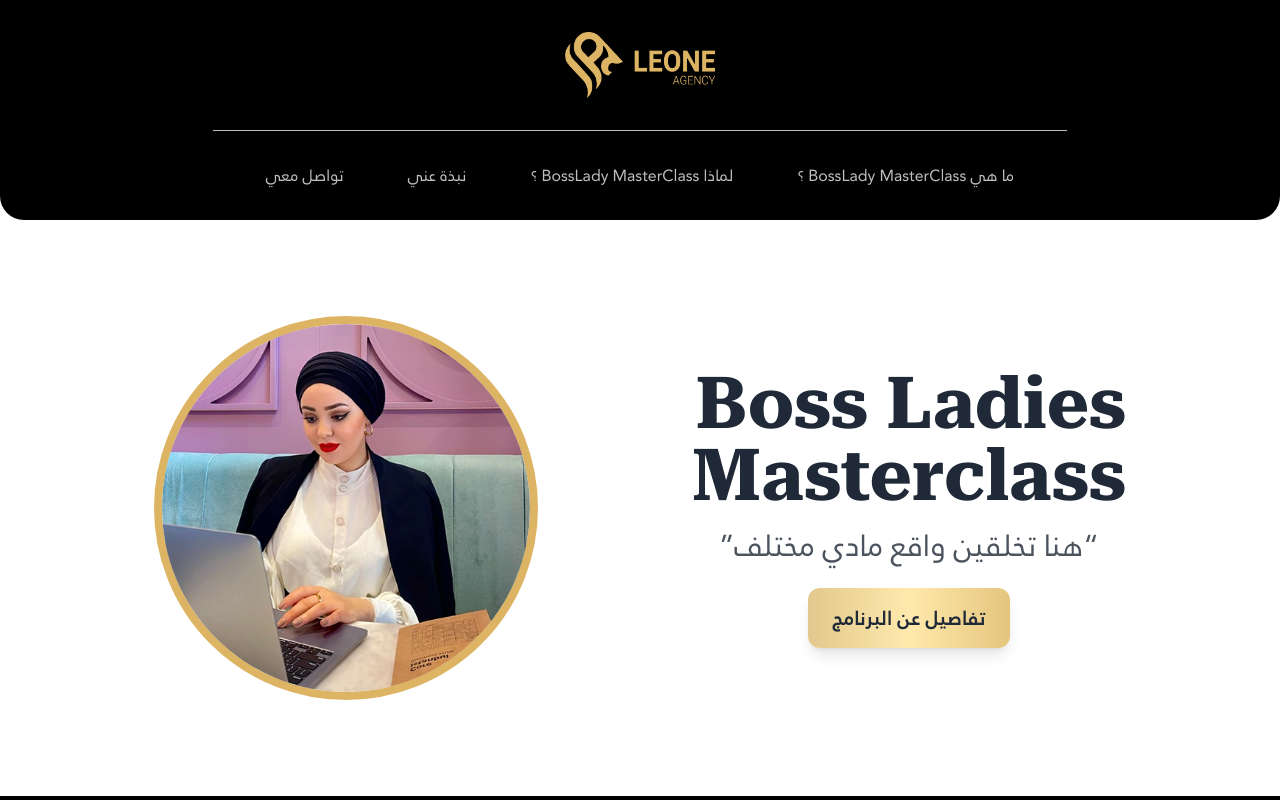
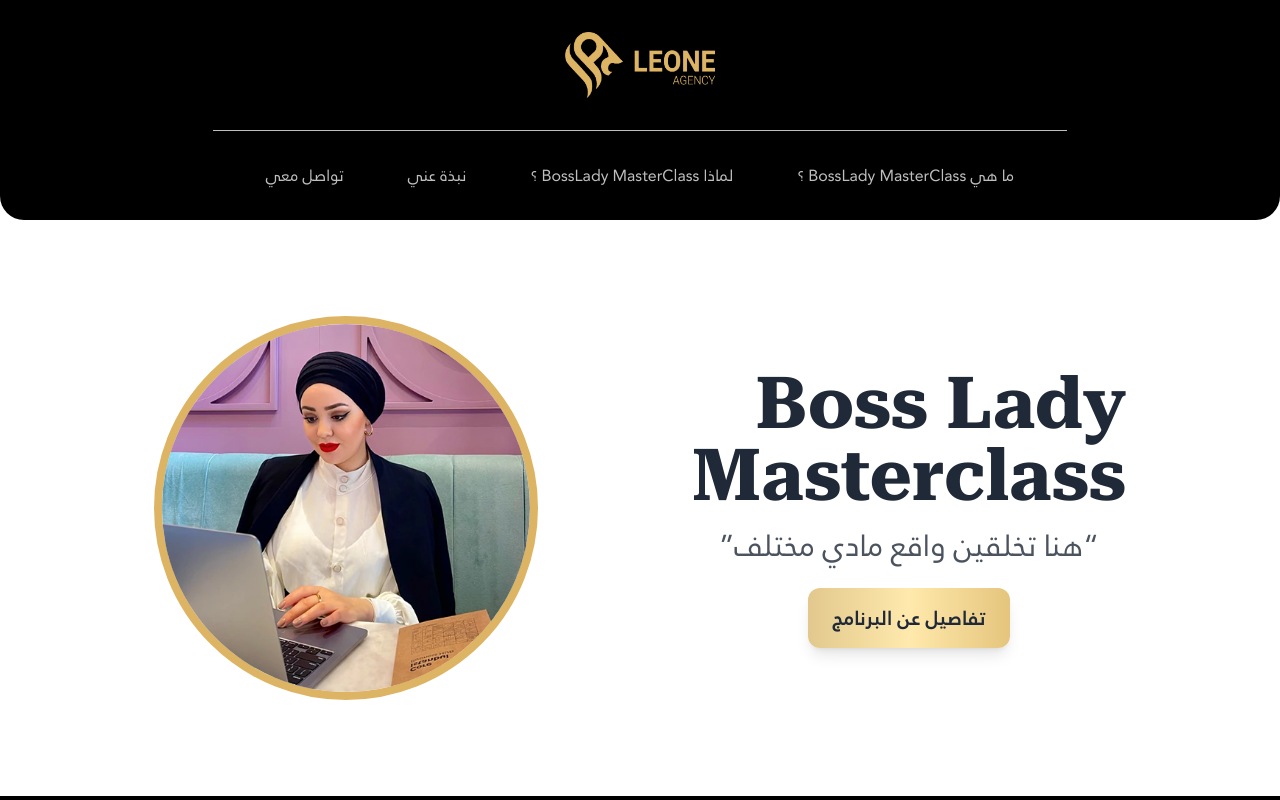
Before and after one commit to Maruxxx/raniamimoune_bosslady, a React (Create React App) app in the folder client/: page / in a window 1280 px wide. Shown: the top 800 px of the page. Built offline with nearby package versions, Linux system fonts and the light colour scheme; a web font is replaced by a local one.

Commit message:
Update Presentation.jsx

```diff
--- a/client/src/Containers/Presentation.jsx
+++ b/client/src/Containers/Presentation.jsx
@@ -4,7 +4,7 @@
   return (
     <div className='w-screen flex flex-col justify-evenly items-center my-12 md:flex-row lg:my-24'>
       <div className='flex justify-center items-center flex-col gap-4'>
-        <p className='font-roboto text-5xl lg:text-7xl'>Boss Ladies <br></br> Masterclass</p>
+        <p className='font-roboto text-5xl lg:text-7xl'>Boss Lady <br></br> Masterclass</p>
         <p className='font-jannaRegular text-2xl lg:text-3xl opacity-80 mb-2'>“هنا تخلقين واقع مادي مختلف”</p>
         <a href='#why' className='font-jannaBold lg:text-xl bg-gradient-to-r from-firstGold via-secondGold to-thirdGold shadow-lg px-6 py-4 rounded-xl hover:scale-105 transition-all duration-200 ease-in-out cursor-pointer'>تفاصيل عن البرنامج</a>
       </div>
```
